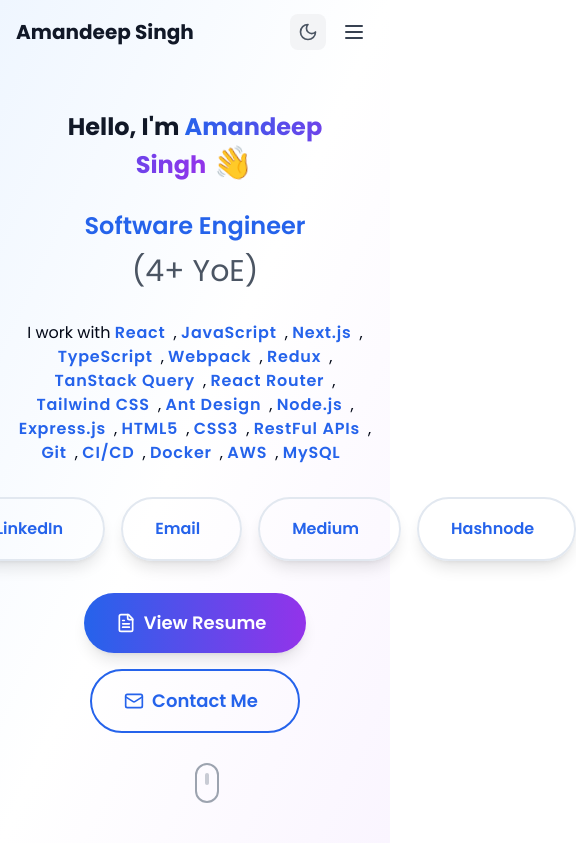
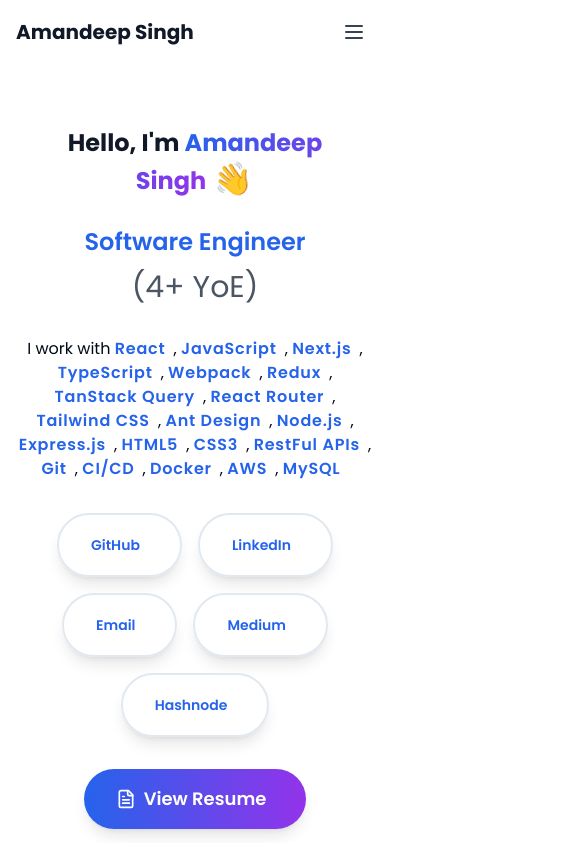
Before and after one commit to Amandeep-tech/portfolio, a React (Vite) app: page / in a window 390 px wide. Shown: the top 843 px of the page, 576 px wide, since content can reach past the window. Built offline with nearby package versions, Linux system fonts and the light colour scheme.

Commit message:
removed theme toggle, added skills in hero and added social handles

```diff
--- a/src/components/Header.tsx
+++ b/src/components/Header.tsx
@@ -63,13 +63,13 @@ const Header = () => {
           </div>
 
           {/* Theme Toggle & Mobile Menu */}
-          <div className="flex items-center space-x-2">
-            <button
+          <div className="flex items-center space-x-2 md:hidden">
+            {/* <button
               onClick={toggleTheme}
               className="p-2 rounded-lg bg-gray-100 dark:bg-gray-800 text-gray-600 dark:text-gray-400 hover:text-blue-600 dark:hover:text-blue-400 transition-colors duration-200"
             >
               {theme === 'light' ? <Moon size={20} /> : <Sun size={20} />}
-            </button>
+            </button> */}
 
             <div className="md:hidden">
               <button
--- a/src/components/Hero.tsx
+++ b/src/components/Hero.tsx
@@ -38,7 +38,7 @@ const Hero = () => {
   return (
     <section
       id="home"
-      className="min-h-screen flex items-center justify-center bg-gradient-to-br from-blue-50 via-white to-purple-50 dark:from-gray-900 dark:via-gray-800 dark:to-blue-900"
+      className="mt-[8rem] flex items-center justify-center  dark:from-gray-900 dark:via-gray-800 dark:to-blue-900"
     >
       <div className="container mx-auto px-4 sm:px-6 lg:px-8 text-center">
         <div className="max-w-4xl mx-auto">
@@ -104,11 +104,11 @@ const Hero = () => {
         </div>
 
         {/* Scroll indicator */}
-        <div className="absolute bottom-8 left-1/2 transform -translate-x-1/2 animate-bounce">
+        {/* <div className="absolute bottom-8 left-1/2 transform -translate-x-1/2 animate-bounce">
           <div className="w-6 h-10 border-2 border-gray-400 dark:border-gray-600 rounded-full flex justify-center">
             <div className="w-1 h-3 bg-gray-400 dark:bg-gray-600 rounded-full mt-2 animate-pulse"></div>
           </div>
-        </div>
+        </div> */}
       </div>
     </section>
   );
--- a/src/components/SocialHandleList.tsx
+++ b/src/components/SocialHandleList.tsx
@@ -21,7 +21,7 @@ const socialLinks = [
 
 const SocialHandleList = () => {
   return (
-    <div className="flex gap-4">
+    <div className="flex gap-4 flex-wrap justify-center items-center">
       {socialLinks.map((link) => (
         <a
           href={link.href}
@@ -36,7 +36,7 @@ const SocialHandleList = () => {
 						  dark:hover:text-gray-900 transform hover:scale-105 transition-all duration-300
 							flex items-center gap-2"
           >
-            <span className="text-base">{link.label}</span>
+            <span className="text-sm sm:text-base">{link.label}</span>
           </Button>
         </a>
       ))}
```
